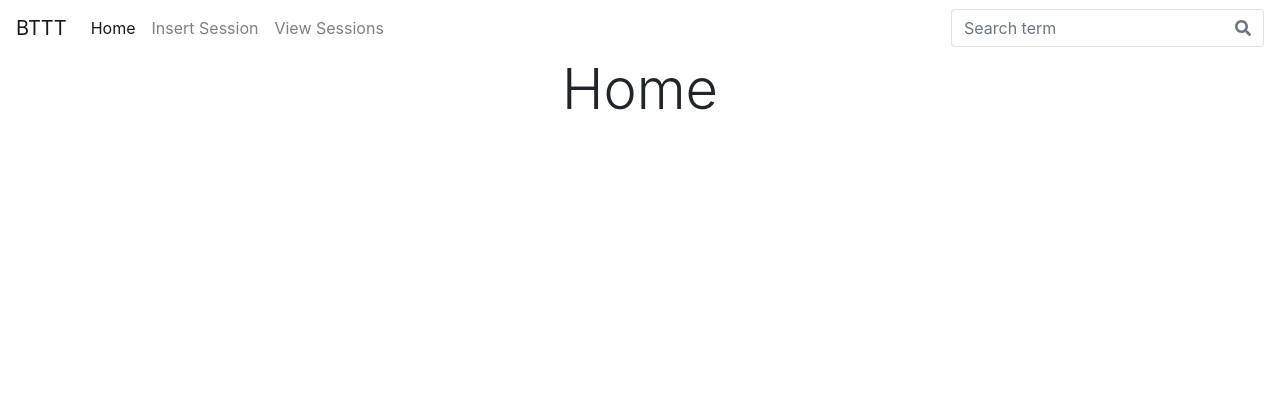
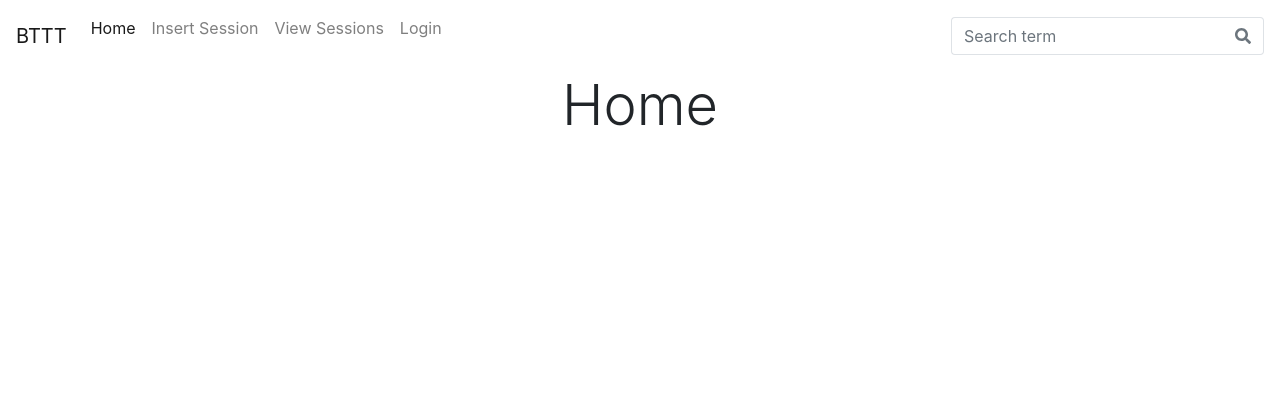
Before and after one commit to Wellesley-CS304-SP18/semester-project-betterthantutortrac, a Flask app: page / in a window 1280 px wide. Shown: the top 420 px of the page. Run offline with Flask 2, Linux system fonts and the light colour scheme; some libraries are stand-ins or nearby versions.

Commit message:
added basic CAS code to base.html

```diff
--- a/templates/base.html
+++ b/templates/base.html
@@ -43,6 +43,20 @@ description: basic html template that other html pages inherit from
 				<li class="nav-item {{ 'active' if active_page == 'viewSessions' }}">
 					<a class="nav-link" href="{{ url_for('viewSessions') }}">View Sessions</a>
 				</li>
+				{% if username %}
+				<form action="/logout/">
+				  <li class="nav-item">
+				    <a class="nav-link" href="/logout/">Logout</a>
+				  </li>
+				</form>
+				{% else %}
+				<form action="/login/">
+				  <li class="nav-item">
+				    <a class="nav-link" href="/login/">Login</a>
+				  </li>
+				</form>
+				{% endif %}
+
 			</ul>
 			<form class="form-inline my-2 my-lg-0">
 				<div class="input-group">
```
